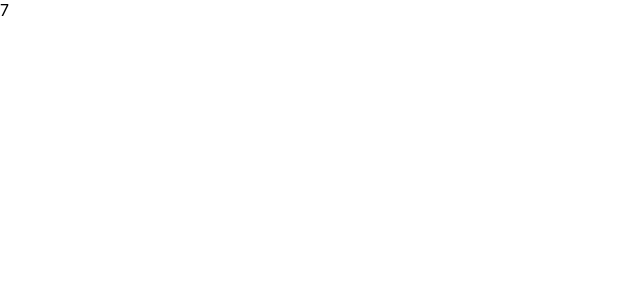
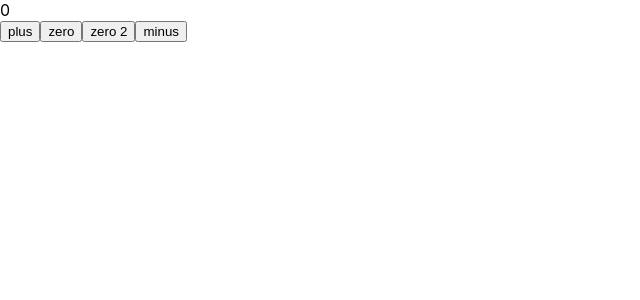
Before and after one commit to jjgar11/JS-Fullstack, a React (Create React App) app in the folder Example/part1/: page / in a window 1280 px wide. Shown: the top 300 px of the page, without its empty margins (0-640 px from the left). Built offline with nearby package versions, Linux system fonts and the light colour scheme.

Commit message:
Increase and decrease buttons

```diff
--- a/Example/part1/src/App.js
+++ b/Example/part1/src/App.js
@@ -1,15 +1,34 @@
 import React, { useState } from "react";
+
+const Display = ({counter}) => <div>{counter}</div>
+
+const Button = ({handleClick, text}) => <button onClick={handleClick}>{text}</button>
 
 const App = () => {
 	const [counter, setCounter] = useState(0)
 
-	setTimeout(
-		() => setCounter(counter + 1), 1000
-	)
+	// setTimeout(
+	// 	() => setCounter(counter + 1), 1000
+	// )
+
+	const handleClick = (num) => setCounter(counter + num)
+	const setToZero = () => setCounter(0)
 
 	return (
 		<div>
-			{counter}
+			<Display counter={counter} />
+			<Button
+				handleClick={() => handleClick(1)}
+				text={'plus'} />
+			<Button
+				handleClick={() => handleClick(-counter)}
+				text={'zero'} />
+			<Button
+				handleClick={setToZero}
+				text={'zero 2'} />
+			<Button
+				handleClick={() => handleClick(-1)}
+				text={'minus'} />
 		</div>
 	);
 }
```
